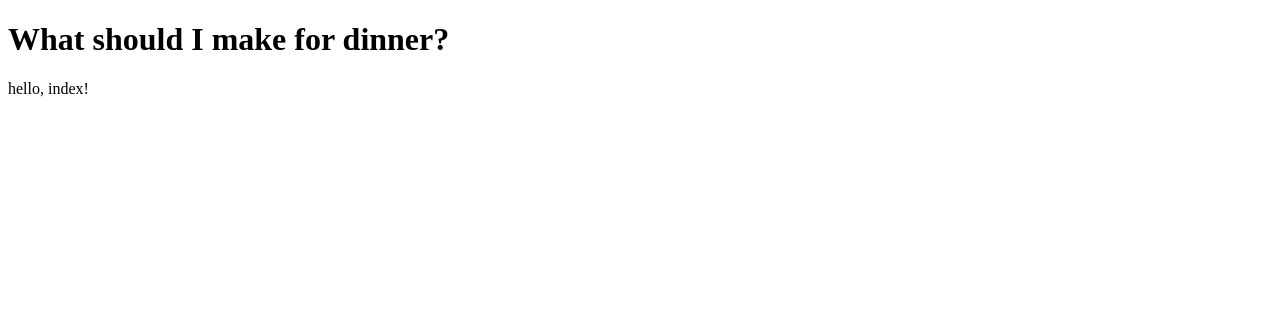
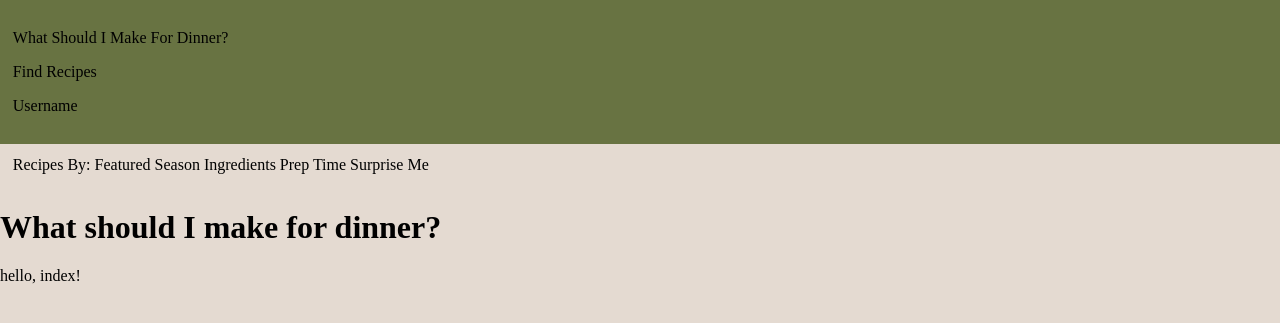
Before and after one commit to Abel-Scholl/WhatShouldIMakeForDinner, a Django app: page / in a window 1280 px wide. Shown: the top 323 px of the page. Run offline with Django 5.2, Linux system fonts and the light colour scheme.

Commit message:
added js and css

```diff
--- /dev/null
+++ b/wsimfdSite/wsimfd/static/polls/css/style.css
@@ -0,0 +1,16 @@
+body {
+    background-color: #e4dad1;
+    margin:0px;
+}
+
+.banner{
+    padding:1%;
+}
+
+#siteBanner {
+    background-color: #687342;
+}
+
+#directoryBanner {
+    background-color: #e4dad1;
+}
--- a/wsimfdSite/wsimfd/templates/wsimfd/index.html
+++ b/wsimfdSite/wsimfd/templates/wsimfd/index.html
@@ -2,9 +2,31 @@
 <html>
     <head>
         <title>WSIMFD</title>
+        <link rel="stylesheet" href="../static/polls/css/style.css">
     </head>
 
     <body>
+        <div class='banner' id='siteBanner'>
+            <div>
+                <p>What Should I Make For Dinner?</p>
+            </div>
+            <div>
+                <p>Find Recipes</p>
+            </div>
+            <div>
+                <p>Username</p>
+            </div>
+        </div>
+
+        <div class='banner' id='directoryBanner'>
+            <a>Recipes By:</a>
+            <a class=dirItem>Featured</a>
+            <a class=dirItem>Season</a>
+            <a class=dirItem>Ingredients</a>
+            <a class=dirItem>Prep Time</a>
+            <a class=dirItem>Surprise Me</a>
+        </div>
+
         <h1>What should I make for dinner?</h1>
         {% if element1 %}
         <p>{{element1}}</p>
```
Also changed, not shown: wsimfdSite/wsimfd/static/polls/js/home.js (added), wsimfdSite/wsimfd/static/polls/js/login.js (added).
